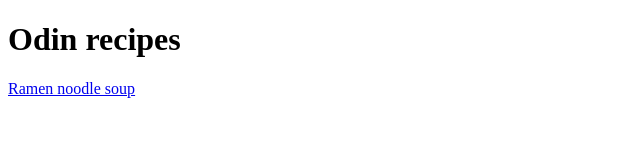
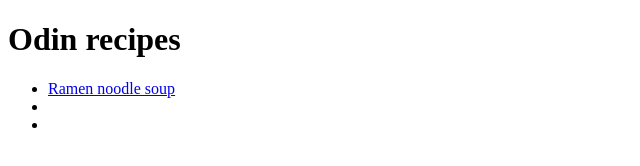
Before and after one commit to shay5555/odin_recipes, a plain HTML site: page index.html in a window 1280 px wide. Shown: the whole page, without its empty margins (0-640 px from the left). Drawn offline with Linux system fonts and the light colour scheme.

Commit message:
Put recipe links in list

```diff
--- a/index.html
+++ b/index.html
@@ -8,6 +8,10 @@
 </head>
 <body>
     <h1>Odin recipes</h1>
-    <a href="./recipes/ramen.html">Ramen noodle soup</a>
+    <ul>
+        <li><a href="./recipes/ramen.html">Ramen noodle soup</a></li>
+        <li></li>
+        <li></li>
+    </ul>
 </body>
 </html>
```
